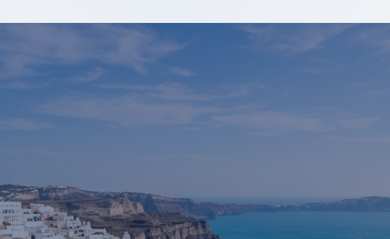
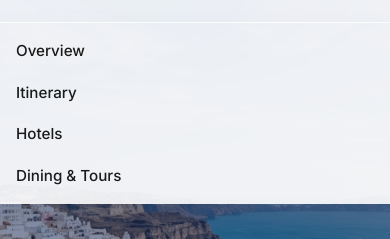
Before and after one commit to rsissons/Greek-Islands-2027, a plain HTML site: page index.html in a window 390 px wide. Both pictures are taken after a click on the element 361 px from the left and 40 px from the top of the page. Shown: the part 58-297 px from the top of the page. Drawn offline with nearby package versions, Linux system fonts and the light colour scheme.

Commit message:
Fix mobile menu navigation toggle

```diff
--- a/app.js
+++ b/app.js
@@ -1,6 +1,23 @@
 // app.js
 
 document.addEventListener("DOMContentLoaded", () => {
+
+    // Mobile Menu Logic
+    const hamburger = document.querySelector('.hamburger');
+    const navLinks = document.querySelector('.nav-links');
+
+    if (hamburger && navLinks) {
+        hamburger.addEventListener('click', () => {
+            navLinks.classList.toggle('active');
+        });
+
+        // Close menu when a link is clicked
+        navLinks.querySelectorAll('a').forEach(link => {
+            link.addEventListener('click', () => {
+                navLinks.classList.remove('active');
+            });
+        });
+    }
 
     // 1. Render Summary Cards
     const summaryContainer = document.getElementById("summary-container");
--- a/styles.css
+++ b/styles.css
@@ -631,6 +631,19 @@ footer {
         display: none; /* simple hidden for mobile, can be expanded with JS */
     }
 
+    .nav-links.active {
+        display: flex;
+        flex-direction: column;
+        position: absolute;
+        top: 80px;
+        left: 0;
+        width: 100%;
+        background: var(--clr-header-bg);
+        padding: var(--space-md);
+        box-shadow: var(--shadow-soft);
+        gap: var(--space-md);
+    }
+
     .hamburger {
         display: flex;
     }
```
